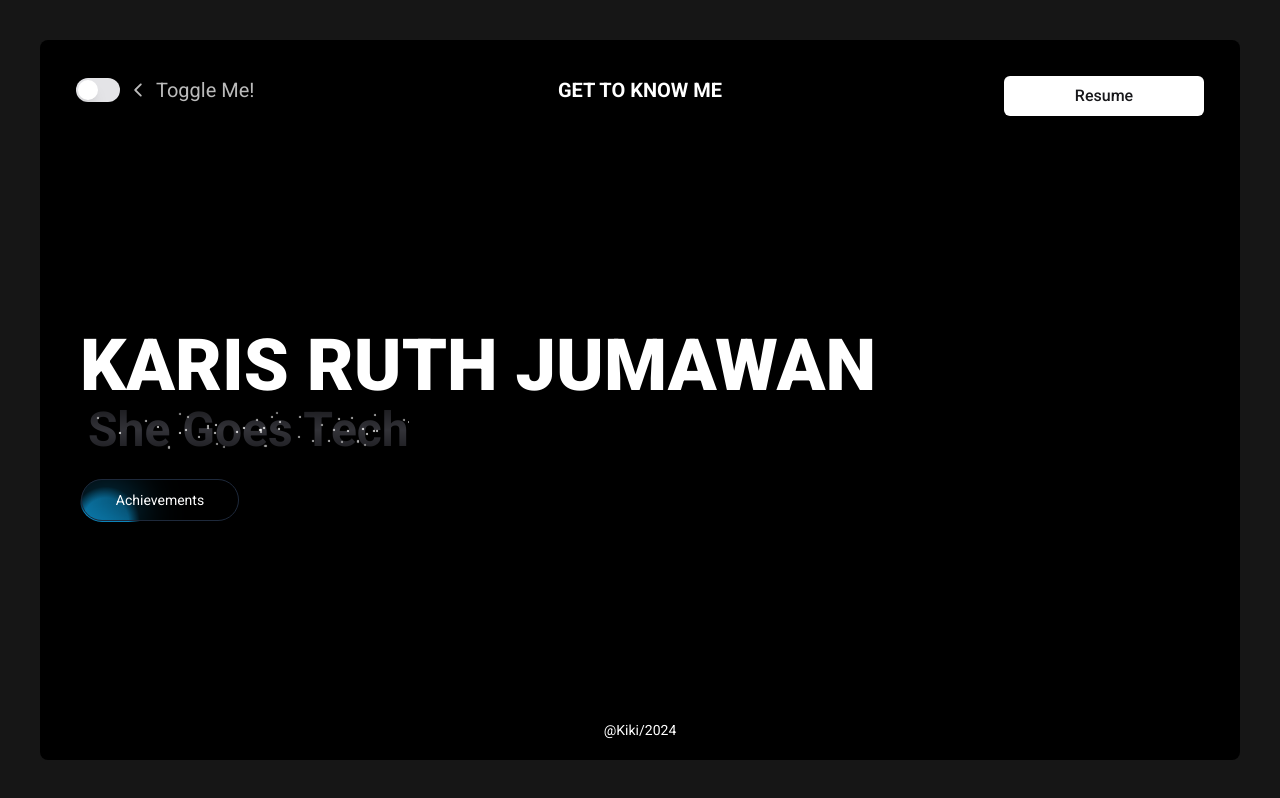
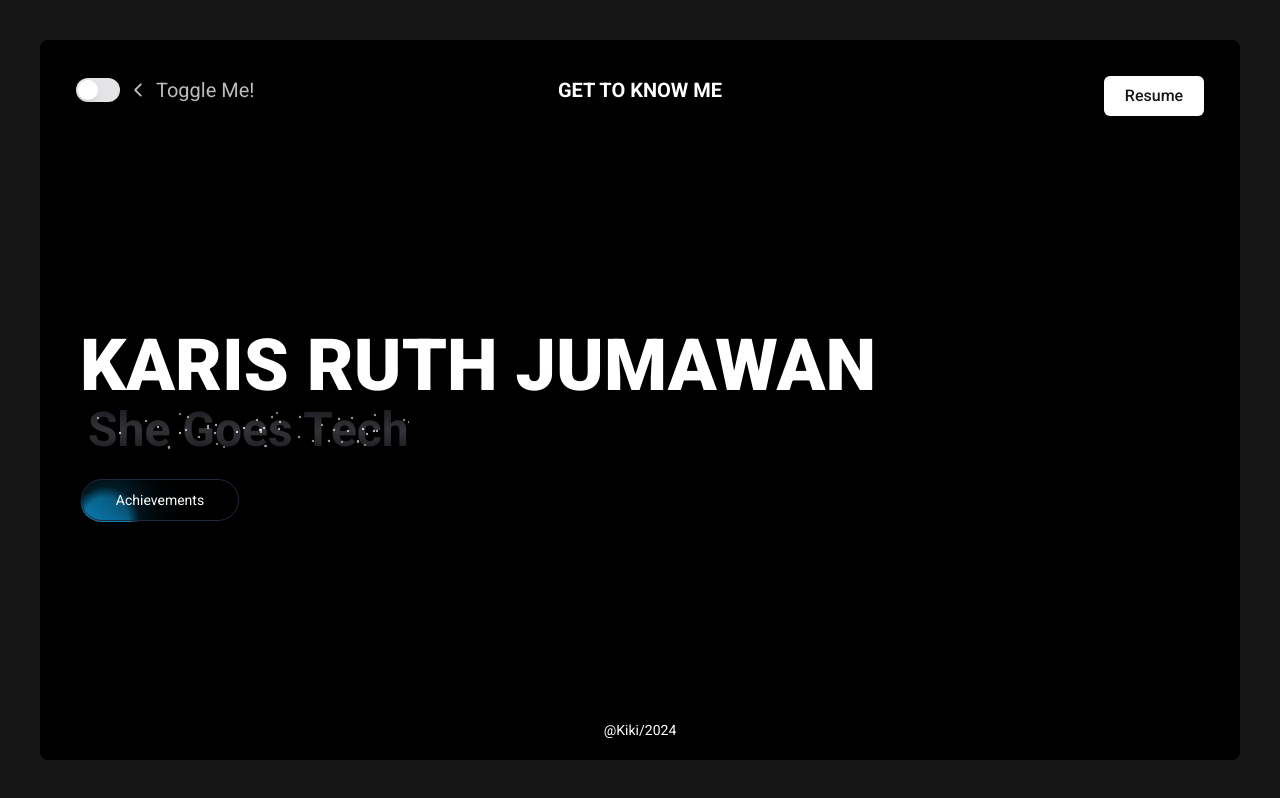
Before and after one commit to Dbug1011/Kiki_Portfolio, a Next.js app: page / in a window 1280 px wide. Built offline with nearby package versions, Linux system fonts and the light colour scheme.

Commit message:
change button

```diff
--- a/app/components/UI/Navbar.tsx
+++ b/app/components/UI/Navbar.tsx
@@ -4,6 +4,7 @@ import { Button } from '@/components/ui/button';
 import { Switch } from '@/components/ui/switch';
 import { useSwitchContext } from '@/app/context/switch-context';
 import { IoIosArrowDown } from 'react-icons/io';
+import Link from 'next/link';
 
 const NavbarItems = [
 	{
@@ -49,11 +50,11 @@ const Navbar = () => {
 				</span>
 			</div>
 			<div className='font-roboto text-xl font-bold space-x-3'>GET TO KNOW ME</div>
-			<a href='/pdf/Karis-Ruth-Jumawan-FlowCV-Resume.pdf'>
-				<Button className='w-[200px]' font-roboto variant={'default-white'}>
-					Resume
+			<div className='flex justify-end w-[200px]'>
+				<Button asChild className='w-[100px]' font-roboto variant={'default-white'}>
+					<Link href='/pdf/Karis-Ruth-Jumawan-FlowCV-Resume.pdf'>Resume</Link>
 				</Button>
-			</a>
+			</div>
 		</div>
 	);
 };
```
